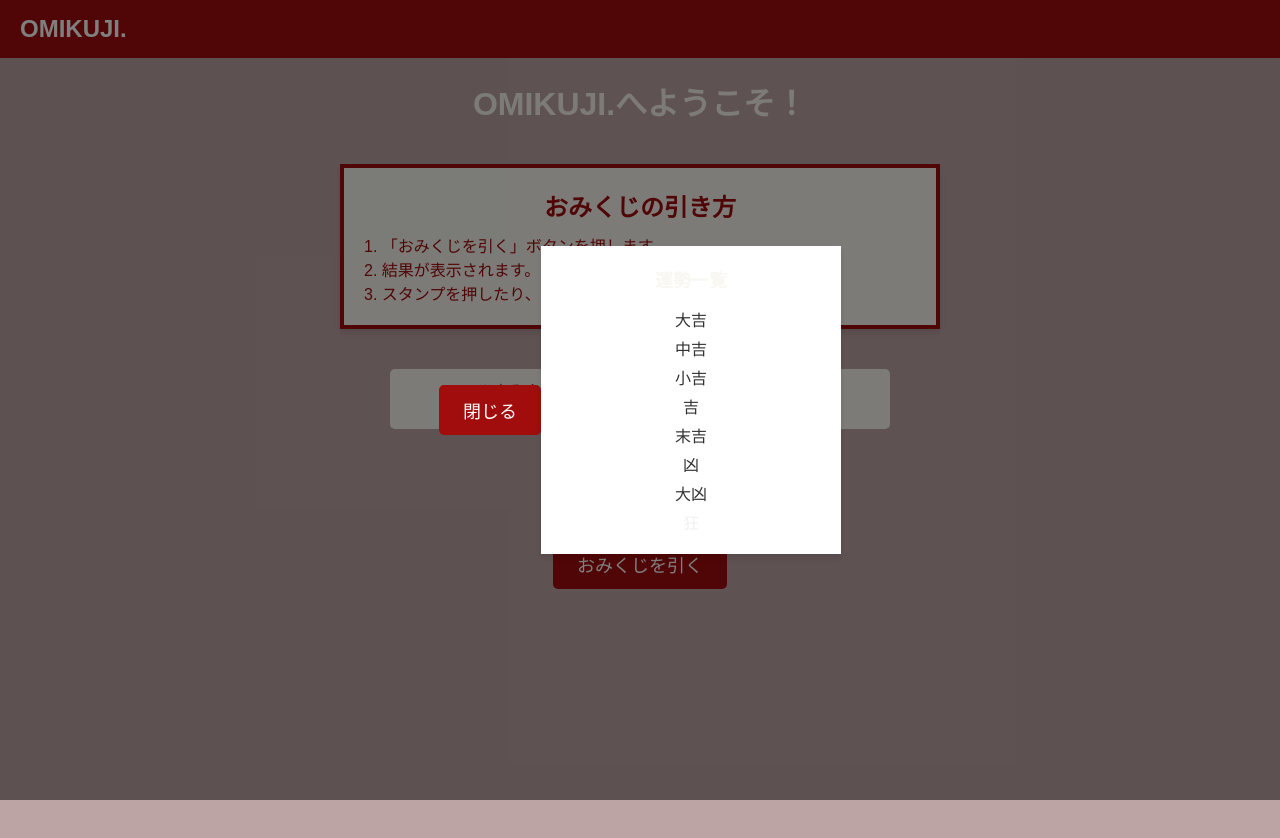
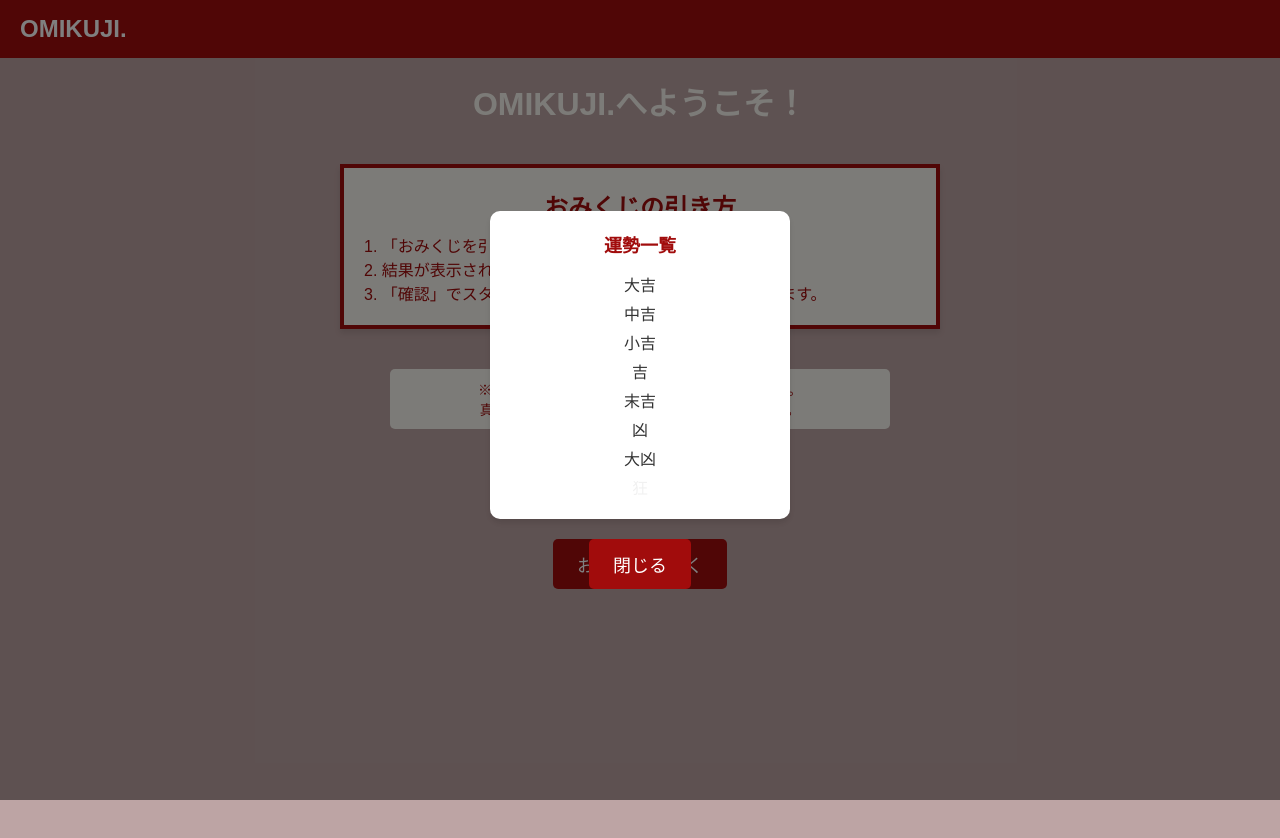
Before and after one commit to akari24320/akarin-01, a Next.js app: page /pages/index in a window 1280 px wide. Both pictures are taken after a click on the button "運勢一覧を見る". Shown: the top 838 px of the page. Built offline with nearby package versions, Linux system fonts and the light colour scheme.

Commit message:
運勢一覧を整えた

```diff
--- a/src/app/components/FortuneLineup/fortunelineup.module.css
+++ b/src/app/components/FortuneLineup/fortunelineup.module.css
@@ -1,3 +1,4 @@
+
 .mainbutton{
     background-color: #A10C0C;
     color: white;
@@ -52,12 +53,14 @@
     text-align: center;
     width: 300px;
     box-shadow: 0 4px 6px rgba(0, 0, 0, 0.1);
+    border-radius: 10px;
 }
 
 .title {
     font-size: 18px;
     font-weight: bold;
     margin-bottom: 15px;
+    color: #A10C0C;
 }
 
 .list {
--- a/src/app/components/FortuneLineup/fortunelineup.tsx
+++ b/src/app/components/FortuneLineup/fortunelineup.tsx
@@ -16,9 +16,7 @@ const FortuneLineup = () => {
 
       {isOpen && ( //この&&は、条件がtrueの時だけ表示させるために
         <div className={styles.overlay}>
-          <div className={styles.closebutton}>
-            <button onClick={() => setIsOpen(false)}>閉じる</button>
-          </div>
+          <div className={styles.layout}>
             <div className={styles.modal} onClick={(e) => e.stopPropagation()}>
               <h2 className={styles.title}>運勢一覧</h2>
               <ul className={styles.list}>
@@ -30,6 +28,10 @@ const FortuneLineup = () => {
               </ul>
               <p className={styles.kyo}>狂</p>
             </div>
+            <div className={styles.closebutton}>
+              <button onClick={() => setIsOpen(false)}>閉じる</button>
+            </div>
+          </div>
         </div>
       )}
     </div>
--- a/src/app/pages/index/page.tsx
+++ b/src/app/pages/index/page.tsx
@@ -21,7 +21,7 @@ export default function Home() {
                     <ol>
                         <li>「おみくじを引く」ボタンを押します。</li>
                         <li>結果が表示されます。どんな運勢か確かめてみましょう。</li>
-                        <li>スタンプを押したり、画像を保存して楽しめます。</li>
+                        <li>「確認」でスタンプを押したり、画像を保存して楽しめます。</li>
                     </ol>
                 </section>
 
```
Lines whose indentation alone changed are shown as unchanged.
